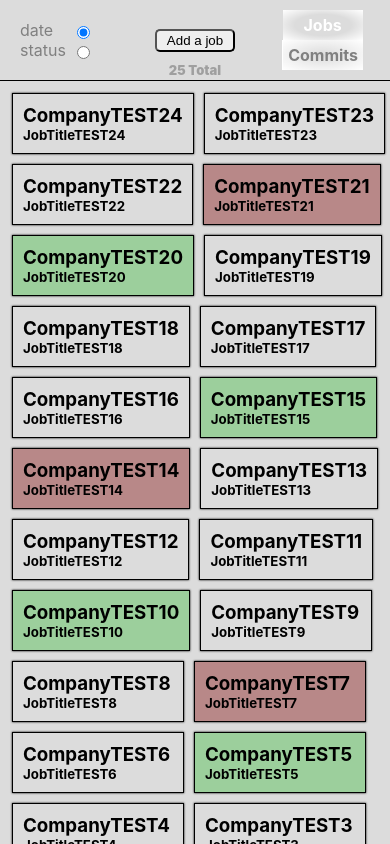
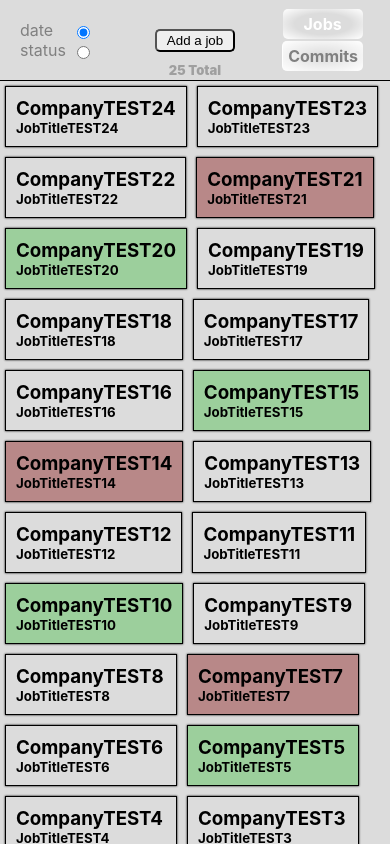
Before and after one commit to saeedet/job-tracker, a React (Create React App) app: page / in a window 390 px wide. Shown: the top 844 px of the page. Built offline with nearby package versions, Linux system fonts and the light colour scheme.

Commit message:
css bugs fixed

```diff
--- a/src/components/styles/Header.css
+++ b/src/components/styles/Header.css
@@ -106,6 +106,7 @@
   cursor: pointer;
 }
 .jobs__tab {
+  border-radius: 5px;
   color: gray;
   font-weight: bold;
   border-right: 1px solid rgba(128, 128, 128, 0.363);
@@ -114,6 +115,7 @@
   background-image: radial-gradient(transparent, white);
 }
 .calendar__tab {
+  border-radius: 5px;
   color: gray;
   font-weight: bold;
   border-left: 1px solid white;
@@ -212,6 +214,7 @@
   }
   .jobs__tab {
     border: none;
+    margin-bottom: 2px;
   }
 }
 @media (max-width: 500px) {
--- a/src/components/styles/Jobs.css
+++ b/src/components/styles/Jobs.css
@@ -1,6 +1,7 @@
 .jobs {
   display: flex;
   flex-wrap: wrap;
-  padding: 7px;
+  /* padding: 7px; */
+  /* margin: 7px; */
   width: 100vw;
 }
```
